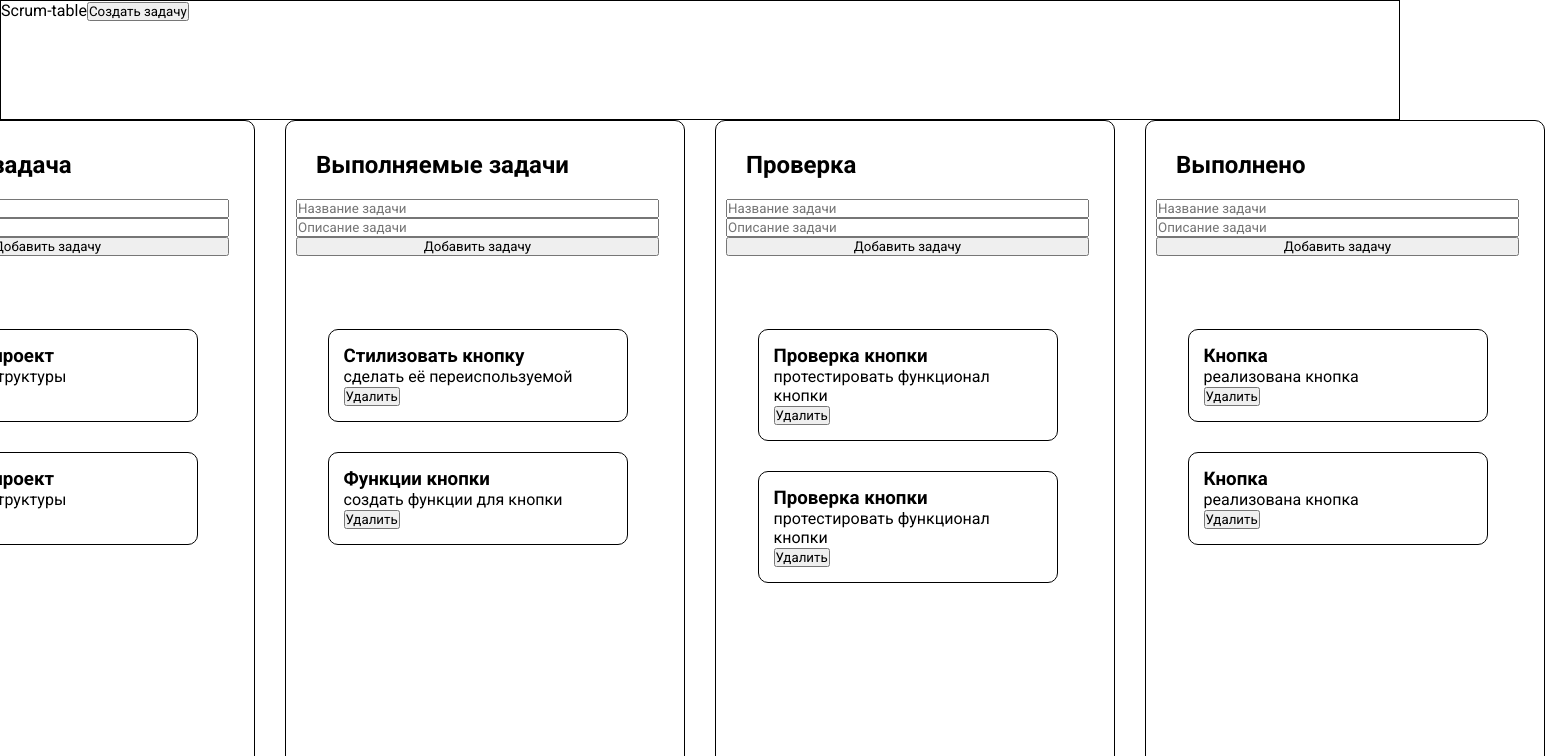
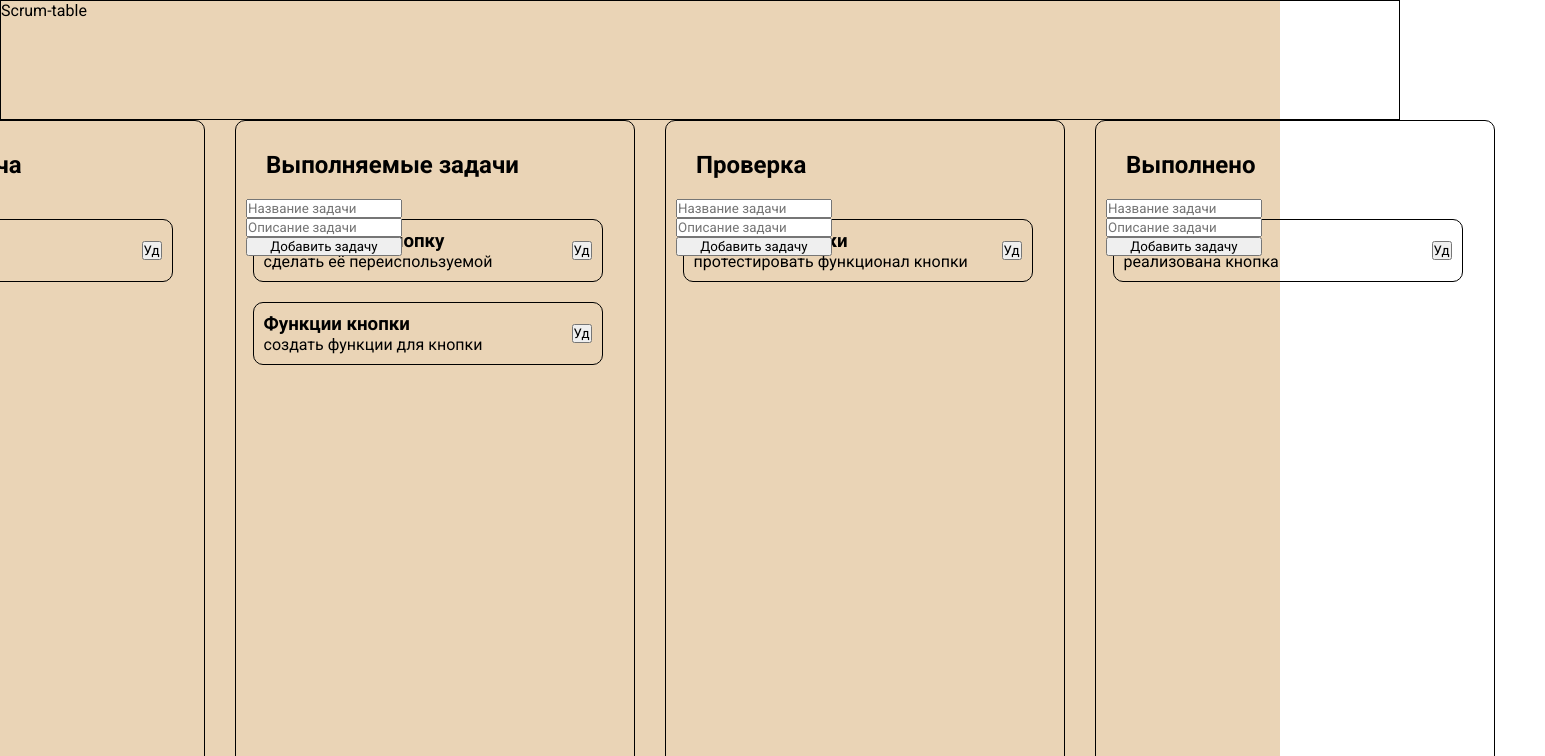
Before and after one commit to alyonavolk/scrum-table, a React (Create React App) app: page / in a window 1280 px wide. Shown: the top 756 px of the page, 1545 px wide, since content can reach past the window. Built offline with nearby package versions, Linux system fonts and the light colour scheme.

Commit message:
без лишнего кода, без стилизации, без модалки

```diff
--- a/src/components/App/App.js
+++ b/src/components/App/App.js
@@ -2,13 +2,14 @@ import { useState } from 'react';import './App.scss';
 import Header from '../header/header';
 import Footer from '../footer/footer';
 import Card from '../card/card';
+import Modal from '../modal/modal';
 
 function App() {
   const [boards, setBoards] = useState([
-    {id: 10001, title: 'Текущая задача', items: [{id: 110001, title: 'Создать проект', descr: 'создание структуры'}, {id: 120002, title: 'Создать проект', descr: 'создание структуры'}]},
+    {id: 10001, title: 'Текущая задача', items: [{id: 110001, title: 'Создать проект', descr: 'создание структуры'}]},
     {id: 20002, title: 'Выполняемые задачи', items: [{id: 210001, title: 'Стилизовать кнопку', descr: 'сделать её переиспользуемой'}, {id: 220002, title: 'Функции кнопки', descr: 'создать функции для кнопки'}]},
-    {id: 30003, title: 'Проверка', items: [{id: 310001, title: 'Проверка кнопки', descr: 'протестировать функционал кнопки'}, {id: 320002, title: 'Проверка кнопки', descr: 'протестировать функционал кнопки'}]},
-    {id: 40004, title: 'Выполнено', items: [{id: 410001, title: 'Кнопка', descr: 'реализована кнопка'}, {id: 420002, title: 'Кнопка', descr: 'реализована кнопка'}]}
+    {id: 30003, title: 'Проверка', items: [{id: 310001, title: 'Проверка кнопки', descr: 'протестировать функционал кнопки'}]},
+    {id: 40004, title: 'Выполнено', items: [{id: 410001, title: 'Кнопка', descr: 'реализована кнопка'}]}
   ]);
 
   const [currentBoard, setCurrentBoard] = useState(null);
@@ -60,39 +61,15 @@ function App() {
 
   const [cardTitle, setCardTitle] = useState('');
   const [cardDescr, setCardDescr] = useState('');
-  // const addNewCard = (e, board) => {
-  //   e.preventDefault();
-  //   const newCard = {
-  //     id: Date.now(),
-  //     cardTitle,
-  //     cardDescr
-  //   }
-  //   board.items.push(newCard);
-    // setBoards(boards.map(x => {
-    //   if (x.id === board.id){
-    //     return board;
-    //   }
-    //   if (x.id === currentBoard.id){
-    //     return currentBoard;
-    //   }
-    //   return x
-    // }))
-  //   //setBoards([...setBoards['items'], newCard]);
-  //   setCardDescr('');
-  //   setCardTitle('');
-  // }
+
   const addNewItem = (board) => {
     const newCard = {
       id: Date.now(),
       title: cardTitle,
       descr: cardDescr
     }
-    console.log(newCard);
     const id = boards.indexOf(board);
-    //setBoards([...boards[id].items, newCard]);
-    //boards[id].items.push(newCard);
     setCurrentBoard([...boards, boards[id].items.push(newCard)]);
-    console.log(boards[id].items);
     setBoards(boards.map(x => {
       if (x.id === board.id){
         return board;
@@ -102,12 +79,13 @@ function App() {
       }
       return x
     }))
+    setCardDescr('');
+    setCardTitle('');
   }
   const delCard = (id, board) => {
     for (const column of boards) {
 			const delItem = column.items.find(it => it.id === id);
 			if (delItem) {
-        console.log(column.items.indexOf(delItem));
 				column.items.splice(column.items.indexOf(delItem), 1);
 			}
 		}
@@ -120,28 +98,7 @@ function App() {
       }
       return x
     }))
-    console.log(boards);
   }
-  // const delCard = (board, item) => {
-  //   const currentId = item.id;
-  //   console.log(currentId);
-  //   board.items.forEach(br => {
-  //     if (br.id === currentId){
-  //       currentBoard.items.splice(br, 1)
-  //     }
-  //   })
-  //   //currentBoard.items.splice(currentId, 1);
-  //   setBoards(boards.map(x => {
-  //     if (x.id === board.id){
-  //       return board;
-  //     }
-  //     if (x.id === currentBoard.id){
-  //       return currentBoard;
-  //     }
-  //     return x
-  //   }))
-  //   console.log(boards);
-  // }
 
   return (
     <div className="app">
@@ -154,11 +111,9 @@ function App() {
           className='board'
           key={board.id}>
             <h2 className='board__title'>{board.title}</h2>
-            <div className='app__modal'>
-              <input placeholder='Название задачи' className='app_input' value={cardTitle} onChange={e => setCardTitle(e.target.value)} />
-              <input placeholder='Описание задачи' className='app_input' value={cardDescr} onChange={e => setCardDescr(e.target.value)} />
-              <button onClick={() => addNewItem(board)} className='app__button'>Добавить задачу</button>
-            </div>
+          <Modal addNewItem={() => addNewItem(board)}
+          cardTitle={cardTitle} cardDescr={cardDescr}
+          setCardTitle={e => setCardTitle(e.target.value)} setCardDescr={e => setCardDescr(e.target.value)}/>
             {board.items.map(item =>
             <Card item={item} dragStartHandler={(e) => dragStartHandler(e, board, item)}
             dropHandler={(e) => dropHandler(e, board, item)}
--- a/src/components/App/App.scss
+++ b/src/components/App/App.scss
@@ -1,6 +1,9 @@
+@import '../../style/colors.scss';
+
 .app {
-  height: 930px;
-  width: 1400px;
+  background-color: $light-yellow;
+  max-height: 937px;
+  width: 100%;
   margin: 0 auto;
   &__board{
     margin: 0 auto;
@@ -9,12 +12,6 @@
     display: flex;
     gap: 30px;
     justify-content: center;
-  }
-  &__modal{
-    display: flex;
-    flex-direction: column;
-    height: 100px;
-    max-width: 400px;
   }
 }
 
--- a/src/components/card/card.js
+++ b/src/components/card/card.js
@@ -25,9 +25,11 @@ const Card = (props) => {
         onDrop = {props.dropHandler}
         draggable={true} key={props.item.id}
         className='card'>
-          <h3 className='card__title'>{props.item.title}</h3>
-          <p className='card__descr'>{props.item.descr}</p>
-          <button onClick={props.delCard}>Удалить</button>
+          <div>
+            <h3 className='card__title'>{props.item.title}</h3>
+            <p className='card__descr'>{props.item.descr}</p>
+          </div>
+          <div className='card__del'><button onClick={props.delCard}>Уд</button></div>
         </div>
     );
 };
--- a/src/components/card/card.scss
+++ b/src/components/card/card.scss
@@ -1,8 +1,17 @@
+@import '../../style/colors.scss';
+
 .card{
-    max-width: 300px;
-    margin: 30px auto;
+    display: flex;
+    justify-content: space-between;
+    max-width: 350px;
+    margin: 20px auto;
     border: 1px solid black;
     border-radius: 10px;
-    padding: 15px;
+    padding: 10px;
     white-space: pre-line;
-  }
+
+    &__del{
+        display: flex;
+        align-items: center;
+    }
+}
--- a/src/components/footer/footer.scss
+++ b/src/components/footer/footer.scss
@@ -3,7 +3,7 @@
     flex-wrap: wrap;
     align-items: center;
     gap: 30px;
-    min-width: 1300px;
+    max-width: 1440px;
     font-size: 20px;
     margin: 0 auto;
     padding: 20px 0;
--- a/src/components/header/header.js
+++ b/src/components/header/header.js
@@ -6,9 +6,6 @@ const Header = () => {
             <div className='header__logo'>
                 Scrum-table
             </div>
-            <div className='header_post'>
-                <button>Создать задачу</button>
-            </div>
         </div>
     )
 }
--- /dev/null
+++ b/src/components/modal/modal.js
@@ -0,0 +1,16 @@
+import React from 'react';
+import './modal.scss';
+
+const Modal = (props) => {
+    return (
+        <div className='modal_back'>
+            <div className='modal'>
+                <input placeholder='Название задачи' className='app_input' value={props.cardTitle} onChange={props.setCardTitle} />
+                <input placeholder='Описание задачи' className='app_input' value={props.cardDescr} onChange={props.setCardDescr} />
+                <button onClick={props.addNewItem} className='app__button'>Добавить задачу</button>
+            </div>
+        </div>
+    );
+};
+
+export default Modal;
--- /dev/null
+++ b/src/components/modal/modal.scss
@@ -0,0 +1,15 @@
+@import '../../style/colors.scss';
+
+.modal{
+    display: flex;
+    flex-direction: column;
+    height: 100px;
+    max-width: 400px;
+    &_back{
+        position: absolute;
+        z-index: 100;
+        display: flex;
+        align-items: center;
+        justify-content: center;
+    }
+  }
```
